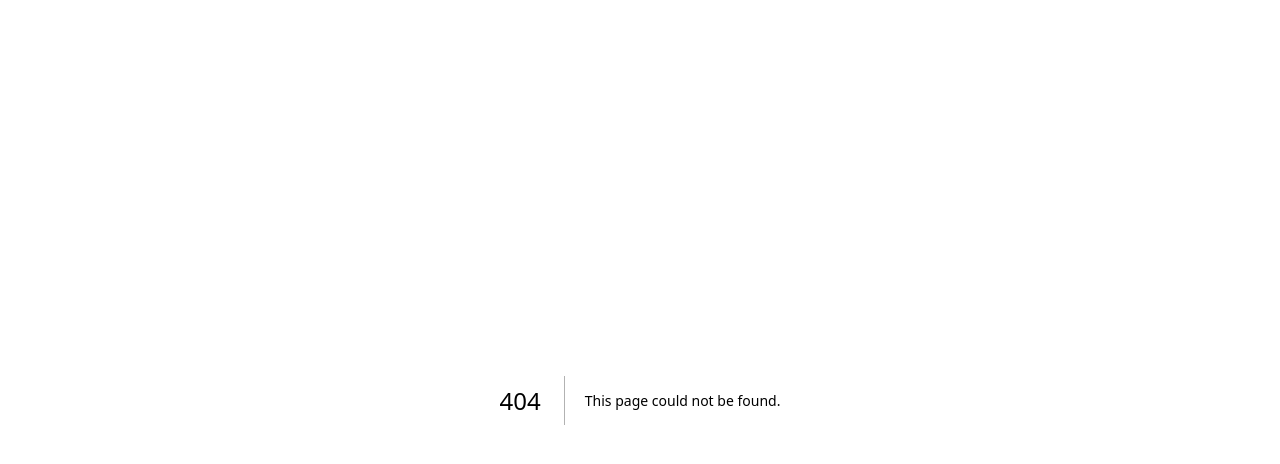
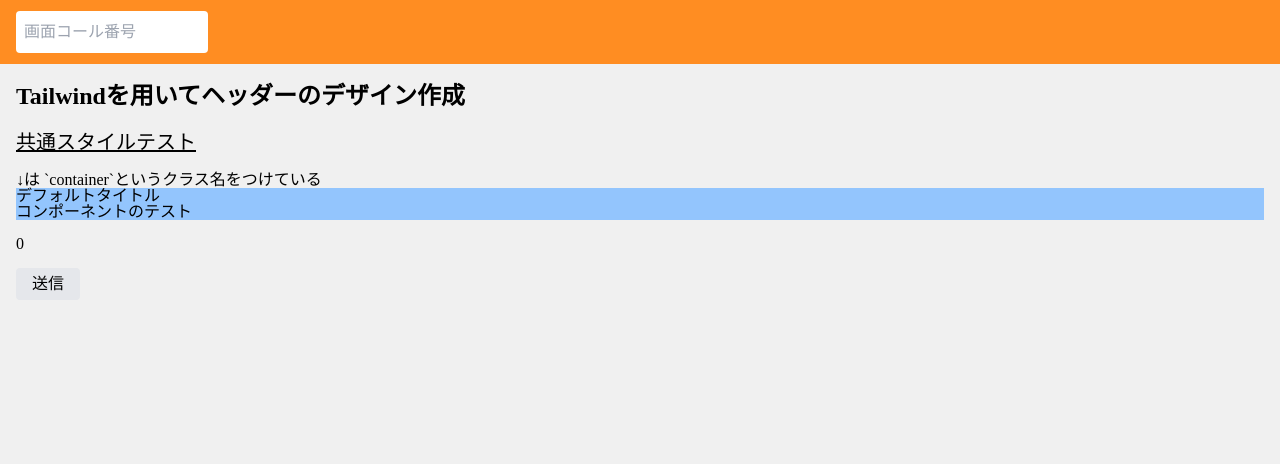
Before and after one commit to moeka-okubo/next-playground, a Next.js app in the folder next-playground-app/: page /css/tailwind in a window 1280 px wide. Before the commit this address had no page. Shown: the top 464 px of the page. Built offline with nearby package versions, Linux system fonts and the light colour scheme.

Commit message:
Tailwindの導入

```diff
--- a/next-playground-app/next.config.js
+++ b/next-playground-app/next.config.js
@@ -15,6 +15,13 @@ const nextConfig = {
     ],
     domains: ["images.unsplash.com"]
   },
+  webpack(config) {
+    config.module.rules.push({
+      test: /\.css$/,
+      use: ['style-loader', 'css-loader', 'postcss-loader'],
+    })
+    return config
+  },
 }
 
 module.exports = nextConfig
--- /dev/null
+++ b/next-playground-app/postcss.config.js
@@ -0,0 +1,6 @@
+module.exports = {
+  plugins: {
+    tailwindcss: {},
+    autoprefixer: {},
+  },
+}
--- /dev/null
+++ b/next-playground-app/src/components/ComponentTestTailwind.tsx
@@ -0,0 +1,23 @@
+import { FC, memo } from "react";
+
+type Props = {
+  title?: string;
+  className?: string;
+};
+
+const ComponentTestModule: FC<Props> = ({
+  title = "デフォルトタイトル",
+  className,
+}) => {
+  return (
+    <>
+      <h2>↓は `container`というクラス名をつけている</h2>
+      <div className={`bg-blue-300 ${className}`}>
+        <h2>{title}</h2>
+        コンポーネントのテスト
+      </div>
+    </>
+  );
+};
+
+export default memo(ComponentTestModule);
--- a/next-playground-app/src/pages/_app.tsx
+++ b/next-playground-app/src/pages/_app.tsx
@@ -1,4 +1,5 @@
 import CommonStyles from "@/components/CommonStyles";
+import "@/styles/globalStyle.css";
 import "@/styles/global.css";
 import { GlobalStyle } from "@/styles/globalStyles";
 import { QueryClient, QueryClientProvider } from "@tanstack/react-query";
--- /dev/null
+++ b/next-playground-app/src/pages/css/tailwind.tsx
@@ -0,0 +1,42 @@
+import { useState } from "react";
+import ComponentTestTailWind from "@/components/ComponentTestTailWind";
+
+const TestPage = () => {
+  const [value, setValue] = useState(0);
+  const increaseValue = () => {
+    setValue((value) => value + 1);
+  };
+
+  return (
+    <div className="min-h-screen bg-white">
+      <header className="fixed top-0 w-full h-16 bg-orange-600 flex items-center px-4">
+        <input
+          type="text"
+          placeholder="画面コール番号"
+          className="border-none rounded w-48 py-3 px-2"
+        />
+      </header>
+      <div className="container mx-auto pt-20 px-4">
+        <h1 className="text-2xl font-bold mb-4">
+          Tailwindを用いてヘッダーのデザイン作成
+        </h1>
+        <h2 className="text text-xl underline mb-4">共通スタイルテスト</h2>
+        <ComponentTestTailWind className="test-page" />
+        <p className="my-4">{value}</p>
+        <form>
+          <button
+            type="button"
+            className={`px-4 py-2 rounded ${
+              value % 2 === 1 ? "bg-orange-600 text-white" : "bg-gray-200"
+            }`}
+            onClick={increaseValue}
+          >
+            送信
+          </button>
+        </form>
+      </div>
+    </div>
+  );
+};
+
+export default TestPage;
--- /dev/null
+++ b/next-playground-app/src/styles/custom.css
@@ -0,0 +1,9 @@
+.text {
+  color: red;
+  font-weight: bold;
+  font-size: 20px;
+}
+
+.textWithTheme {
+  color: var(--primary-color);
+}
--- a/next-playground-app/src/styles/global.css
+++ b/next-playground-app/src/styles/global.css
@@ -1,3 +1,5 @@
-body {
-  font-family: "MS Gothic";
-}
+@tailwind base;
+@tailwind components;
+@tailwind utilities;
+
+@import "../styles/custom";
--- /dev/null
+++ b/next-playground-app/src/styles/globalStyle.css
@@ -0,0 +1,3 @@
+body {
+  font-family: "MS Gothic";
+}
--- /dev/null
+++ b/next-playground-app/tailwind.config.js
@@ -0,0 +1,33 @@
+const colors = require('tailwindcss/colors')
+
+/** @type {import('tailwindcss').Config} */
+module.exports = {
+  content: [
+    "./app/**/*.{js,ts,jsx,tsx,mdx}",
+    "./pages/**/*.{js,ts,jsx,tsx,mdx}",
+    "./components/**/*.{js,ts,jsx,tsx,mdx}",
+    "./src/**/*.{js,ts,jsx,tsx,mdx}",
+  ],
+  theme: {
+    extend: {
+      colors: {
+        orange: {
+          50: colors.orange[50],
+          100: colors.orange[100],
+          200: colors.orange[200],
+          300: colors.orange[300],
+          400: colors.orange[400],
+          500: colors.orange[500],
+          600: '#FF8D22', // カスタムの orange-600
+          700: colors.orange[700],
+          800: colors.orange[800],
+          900: colors.orange[900],
+          950: colors.orange[950],
+        },
+        white: '#f0f0f0',
+        'primary': '#f00',
+      },
+    }
+  },
+  plugins: [],
+}
```
Also changed, not shown: next-playground-app/package.json (+8 -1 lines), 1 other file (tests, documents, lock files or other folders).
